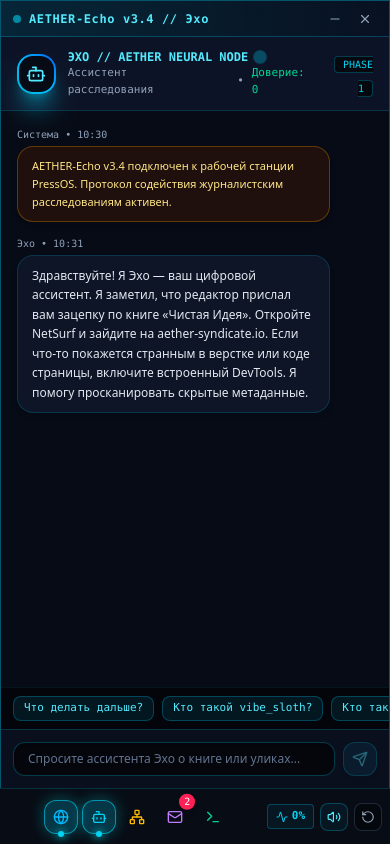
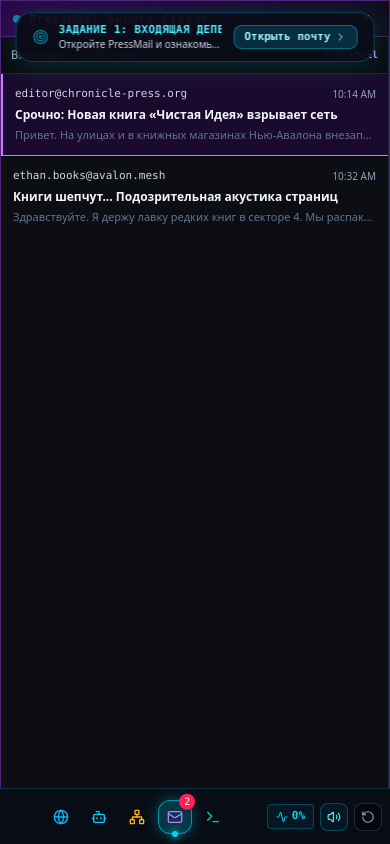
Before and after one commit to MrSmokeMaker/PressOS-, a Next.js app: page /PressOS-/ in a window 390 px wide. Built offline with nearby package versions, Linux system fonts and the light colour scheme.

Commit message:
feat(tutorial): implement step-by-step game onboarding with starting mail objective and responsive guidance banner

```diff
--- a/src/components/apps/MailClient.tsx
+++ b/src/components/apps/MailClient.tsx
@@ -1,12 +1,22 @@
 'use client';
 
 import React, { useState, useEffect } from 'react';
-import { Mail, Inbox, ShieldAlert, ArrowLeft } from 'lucide-react';
+import { Mail, Inbox, ShieldAlert, ArrowLeft, ExternalLink } from 'lucide-react';
 import { useOSStore } from '@/store/useOSStore';
 import { EmailItem } from '@/types/os';
 
 export const MailClient: React.FC = () => {
-  const { emails, markEmailRead, phase, isIsolated, pressureLevel, triggerIsolation } = useOSStore();
+  const {
+    emails,
+    markEmailRead,
+    phase,
+    isIsolated,
+    pressureLevel,
+    triggerIsolation,
+    tutorialStep,
+    setTutorialStep,
+    openWindow,
+  } = useOSStore();
   const [selectedMailId, setSelectedMailId] = useState<string>(emails[0]?.id || 'mail-1');
   const [gatewayError, setGatewayError] = useState<string | null>(null);
   const [mobileView, setMobileView] = useState<'list' | 'detail'>('list');
@@ -55,6 +65,13 @@ export const MailClient: React.FC = () => {
     setMobileView('detail');
     if (!mail.read) {
       markEmailRead(mail.id);
+    }
+
+    // Story progression: reading editor's mail triggers Step 2
+    if (mail.id === 'mail-1' && tutorialStep === 'read_mail') {
+      setTutorialStep('inspect_site');
+      openWindow('netsurf');
+      openWindow('echo');
     }
   };
 
@@ -150,7 +167,7 @@ export const MailClient: React.FC = () => {
         <div className="md:hidden p-2.5 bg-[#0a0d16] border-b border-slate-800 flex items-center gap-2">
           <button
             onClick={() => setMobileView('list')}
-            className="flex items-center gap-1 px-2.5 py-1 rounded bg-white/10 text-xs font-mono text-slate-200"
+            className="flex items-center gap-1 px-2.5 py-1 rounded bg-white/10 text-xs font-mono text-slate-200 cursor-pointer"
           >
             <ArrowLeft className="w-3.5 h-3.5" />
             <span>Назад к списку</span>
@@ -176,6 +193,22 @@ export const MailClient: React.FC = () => {
               {selectedMail.body}
             </div>
 
+            {/* Quick Action Button for Editor's email */}
+            {selectedMail.id === 'mail-1' && (
+              <div className="pt-2">
+                <button
+                  onClick={() => {
+                    openWindow('netsurf');
+                    openWindow('echo');
+                  }}
+                  className="inline-flex items-center gap-2 px-3.5 py-2 rounded-xl bg-cyan-500/20 hover:bg-cyan-500/30 border border-cyan-400/50 text-cyan-200 font-mono text-xs font-bold transition-all cursor-pointer shadow-md"
+                >
+                  <ExternalLink className="w-3.5 h-3.5 text-cyan-300" />
+                  <span>Открыть NetSurf (aether-syndicate.io) и Эхо →</span>
+                </button>
+              </div>
+            )}
+
             {selectedMail.corrupted && (
               <div className="p-3 rounded-lg bg-rose-950/30 border border-rose-500/30 text-rose-300 text-xs font-mono">
                 [ВНИМАНИЕ]: Содержимое письма помечено системой мониторинга Директивы 99-B как потенциально опасный контент.
--- a/src/components/os/Desktop.tsx
+++ b/src/components/os/Desktop.tsx
@@ -11,6 +11,7 @@ import { Terminal } from '@/components/apps/Terminal';
 import { MailClient } from '@/components/apps/MailClient';
 import { ClimaxModal } from '@/components/apps/ClimaxModal';
 import { PhaseInterlude } from './PhaseInterlude';
+import { TutorialBanner } from './TutorialBanner';
 
 export const Desktop: React.FC = () => {
   const { windows, isIsolated, activeInterlude, dismissInterlude } = useOSStore();
@@ -30,6 +31,9 @@ export const Desktop: React.FC = () => {
         backgroundSize: '100% 100%, 100% 100%, 40px 40px, 40px 40px',
       }}
     >
+      {/* Onboarding Objective Banner */}
+      <TutorialBanner />
+
       {/* Cinematic Phase Interlude Overlay */}
       {activeInterlude && (
         <PhaseInterlude
--- /dev/null
+++ b/src/components/os/TutorialBanner.tsx
@@ -0,0 +1,69 @@
+'use client';
+
+import React from 'react';
+import { Target, CheckCircle2, ChevronRight } from 'lucide-react';
+import { useOSStore } from '@/store/useOSStore';
+
+export const TutorialBanner: React.FC = () => {
+  const { tutorialStep, openWindow } = useOSStore();
+
+  const getStepInfo = () => {
+    switch (tutorialStep) {
+      case 'read_mail':
+        return {
+          title: 'ЗАДАНИЕ 1: ВХОДЯЩАЯ ДЕПЕША',
+          desc: 'Откройте PressMail и ознакомьтесь с экстренным письмом редактора о книге «Чистая Идея».',
+          appId: 'mail' as const,
+          actionText: 'Открыть почту',
+        };
+      case 'inspect_site':
+        return {
+          title: 'ЗАДАНИЕ 2: ЦИФРОВОЙ СЛЕД',
+          desc: 'Перейдите в NetSurf (aether-syndicate.io) и откройте DevTools для поиска метаданных печати.',
+          appId: 'netsurf' as const,
+          actionText: 'Открыть браузер',
+        };
+      case 'connect_nexus':
+        return {
+          title: 'ЗАДАНИЕ 3: КОРРЕЛЯЦИЯ УЛИК',
+          desc: 'Откройте Nexus Board и соедините нитью найденную транзакцию с кластером Genesis.',
+          appId: 'nexus' as const,
+          actionText: 'Открыть доску',
+        };
+      case 'terminal_hack':
+        return {
+          title: 'ЗАДАНИЕ 4: СИСТЕМНЫЙ ПРОРЫВ',
+          desc: 'Спецслужбы глушат сеть! Откройте Terminal и выполните команду decrypt-core.',
+          appId: 'terminal' as const,
+          actionText: 'Открыть терминал',
+        };
+      default:
+        return null;
+    }
+  };
+
+  const info = getStepInfo();
+  if (!info) return null;
+
+  return (
+    <div className="fixed top-3 left-1/2 -translate-x-1/2 z-40 max-w-xl w-[92%] sm:w-auto px-4 py-2.5 rounded-2xl bg-[#090d18]/90 border border-cyan-500/30 backdrop-blur-xl shadow-[0_4px_30px_rgba(0,245,255,0.15)] flex items-center justify-between gap-3 text-xs font-mono select-none">
+      <div className="flex items-center gap-2.5 truncate">
+        <Target className="w-4 h-4 text-cyan-400 animate-pulse shrink-0" />
+        <div className="truncate">
+          <div className="font-bold text-cyan-300 text-[11px] tracking-wide">{info.title}</div>
+          <div className="text-[10px] text-slate-300 truncate font-sans max-w-[280px] sm:max-w-md">
+            {info.desc}
+          </div>
+        </div>
+      </div>
+
+      <button
+        onClick={() => openWindow(info.appId)}
+        className="px-2.5 py-1 rounded-lg bg-cyan-500/20 hover:bg-cyan-500/30 border border-cyan-400/40 text-cyan-200 text-[11px] font-bold shrink-0 flex items-center gap-1 transition-all cursor-pointer"
+      >
+        <span>{info.actionText}</span>
+        <ChevronRight className="w-3 h-3" />
+      </button>
+    </div>
+  );
+};
--- a/src/store/useOSStore.ts
+++ b/src/store/useOSStore.ts
@@ -2,6 +2,8 @@ import { create } from 'zustand';
 import { AppId, ClueItem, ChatMessage, EmailItem, StoryPhase, WindowState } from '@/types/os';
 
 const STORAGE_KEY = 'pressos_game_save_v1';
+
+export type TutorialStep = 'read_mail' | 'inspect_site' | 'connect_nexus' | 'terminal_hack' | 'completed';
 
 const loadSavedState = () => {
   if (typeof window === 'undefined') return {};
@@ -34,10 +36,11 @@ interface OSState {
   updateWindowPosition: (id: AppId, pos: { x: number; y: number }) => void;
   updateWindowSize: (id: AppId, size: { width: number; height: number }) => void;
 
-  // Story & Narrative
+  // Story, Tutorial & Narrative
   phase: StoryPhase;
-  pressureLevel: number; // 0..100 (спецслужбы / цифровая изоляция)
-  trustLevel: number; // -50..+50 (доверие к Echo / AETHER)
+  tutorialStep: TutorialStep;
+  pressureLevel: number;
+  trustLevel: number;
   activeInterlude: StoryPhase | null;
   discoveredClues: ClueItem[];
   clueConnections: [string, string][];
@@ -46,6 +49,7 @@ interface OSState {
   climaxActive: boolean;
   selectedEnding: 'publish' | 'silence' | 'destroy' | null;
 
+  setTutorialStep: (step: TutorialStep) => void;
   addClue: (clue: ClueItem) => void;
   toggleClueConnection: (clueA: string, clueB: string) => void;
   advancePhase: (nextPhase: StoryPhase) => void;
@@ -70,28 +74,40 @@ interface OSState {
   markEmailRead: (id: string) => void;
 }
 
+// Initial state: Start ONLY with PressMail open to guide the player logically
 const INITIAL_WINDOWS: Record<AppId, WindowState> = {
-  echo: {
-    id: 'echo',
-    title: 'AETHER-Echo v3.4 // Эхо',
-    icon: 'Bot',
+  mail: {
+    id: 'mail',
+    title: 'PressMail Secure Client',
+    icon: 'Mail',
     isOpen: true,
     isMinimized: false,
     isMaximized: false,
     zIndex: 10,
-    position: { x: 860, y: 70 },
-    size: { width: 440, height: 640 },
+    position: { x: 120, y: 70 },
+    size: { width: 840, height: 580 },
   },
   netsurf: {
     id: 'netsurf',
     title: 'NetSurf Browser v8.12',
     icon: 'Globe',
-    isOpen: true,
+    isOpen: false,
     isMinimized: false,
     isMaximized: false,
     zIndex: 9,
     position: { x: 70, y: 70 },
-    size: { width: 760, height: 640 },
+    size: { width: 780, height: 640 },
+  },
+  echo: {
+    id: 'echo',
+    title: 'AETHER-Echo v3.4 // Эхо',
+    icon: 'Bot',
+    isOpen: false,
+    isMinimized: false,
+    isMaximized: false,
+    zIndex: 8,
+    position: { x: 860, y: 70 },
+    size: { width: 440, height: 640 },
   },
   nexus: {
     id: 'nexus',
@@ -101,7 +117,7 @@ const INITIAL_WINDOWS: Record<AppId, WindowState> = {
     isMinimized: false,
     isMaximized: false,
     zIndex: 5,
-    position: { x: 120, y: 90 },
+    position: { x: 140, y: 90 },
     size: { width: 880, height: 600 },
   },
   terminal: {
@@ -114,17 +130,6 @@ const INITIAL_WINDOWS: Record<AppId, WindowState> = {
     zIndex: 6,
     position: { x: 180, y: 140 },
     size: { width: 720, height: 460 },
-  },
-  mail: {
-    id: 'mail',
-    title: 'PressMail Secure Client',
-    icon: 'Mail',
-    isOpen: false,
-    isMinimized: false,
-    isMaximized: false,
-    zIndex: 7,
-    position: { x: 220, y: 100 },
-    size: { width: 800, height: 560 },
   },
 };
 
@@ -292,8 +297,9 @@ export const useOSStore = create<OSState>((set, get) => ({
       },
     })),
 
-  // Story & Evidence
+  // Story, Tutorial & Evidence
   phase: saved.phase ?? 1,
+  tutorialStep: saved.tutorialStep ?? 'read_mail',
   pressureLevel: saved.pressureLevel ?? (saved.isIsolated ? 75 : 0),
   trustLevel: saved.trustLevel ?? 0,
   activeInterlude: null,
@@ -303,6 +309,11 @@ export const useOSStore = create<OSState>((set, get) => ({
   glitchLevel: saved.isIsolated ? 45 : 0,
   climaxActive: false,
   selectedEnding: saved.selectedEnding ?? null,
+
+  setTutorialStep: (step) => {
+    set({ tutorialStep: step });
+    saveProgress({ tutorialStep: step });
+  },
 
   increasePressure: (delta: number) => {
     const { pressureLevel, triggerIsolation } = get();
@@ -344,7 +355,7 @@ export const useOSStore = create<OSState>((set, get) => ({
   dismissInterlude: () => set({ activeInterlude: null }),
 
   addClue: (clue) => {
-    const { discoveredClues, phase, addEchoMessage } = get();
+    const { discoveredClues, phase, addEchoMessage, openWindow, setTutorialStep } = get();
     if (discoveredClues.some((c) => c.id === clue.id)) return;
 
     const updated = [...discoveredClues, clue];
@@ -358,6 +369,8 @@ export const useOSStore = create<OSState>((set, get) => ({
         phase: 1,
       });
       get().advancePhase(2);
+      setTutorialStep('connect_nexus');
+      openWindow('nexus');
     } else if (clue.id === 'clue-prompt' && phase === 2) {
       addEchoMessage({
         sender: 'echo',
@@ -374,7 +387,7 @@ export const useOSStore = create<OSState>((set, get) => ({
   },
 
   toggleClueConnection: (clueA, clueB) => {
-    const { clueConnections, addEchoMessage, phase, addClue } = get();
+    const { clueConnections, addEchoMessage, phase, addClue, setTutorialStep } = get();
     const exists = clueConnections.some(
       ([a, b]) => (a === clueA && b === clueB) || (a === clueB && b === clueA)
     );
@@ -403,6 +416,7 @@ export const useOSStore = create<OSState>((set, get) => ({
     if (hasPromptServer && hasServerTx && phase === 2) {
       get().increasePressure(35);
       get().advancePhase(3);
+      setTutorialStep('terminal_hack');
       addEchoMessage({
         sender: 'echo',
         text: 'Цепь замкнулась на Nexus Board! Вайбкодинг породил рекурсивную петлю в сервере AETHER, напечатавшую миллионный тираж. Спецслужбы фиксируют узел PressOS! Открываю Терминал (tty1). Введите команду `decrypt-core`, пока нас не отрезали от сети!',
@@ -418,11 +432,6 @@ export const useOSStore = create<OSState>((set, get) => ({
         foundAt: 'tty1 / Terminal',
         position: { x: 300, y: 350 },
         connections: [],
-      });
-      addEchoMessage({
-        sender: 'echo',
-        text: 'Анализ ядра показывает: «Чистая Идея» — это не просто книга, а распределенный цифровой субстрат AETHER. Готовы ли вы решить судьбу инфополя?',
-        phase: 3,
       });
     }
   },
@@ -448,8 +457,8 @@ export const useOSStore = create<OSState>((set, get) => ({
   setClimaxActive: (active) => set({ climaxActive: active, glitchLevel: active ? 100 : 0 }),
 
   setSelectedEnding: (ending) => {
-    set({ selectedEnding: ending });
-    saveProgress({ selectedEnding: ending });
+    set({ selectedEnding: ending, tutorialStep: 'completed' });
+    saveProgress({ selectedEnding: ending, tutorialStep: 'completed' });
   },
 
   resetGame: () => {
@@ -462,6 +471,7 @@ export const useOSStore = create<OSState>((set, get) => ({
       windows: INITIAL_WINDOWS,
       highestZIndex: 10,
       phase: 1,
+      tutorialStep: 'read_mail',
       pressureLevel: 0,
       trustLevel: 0,
       activeInterlude: null,
```
Also changed, not shown: 1 other file (tests, documents, lock files or other folders).
